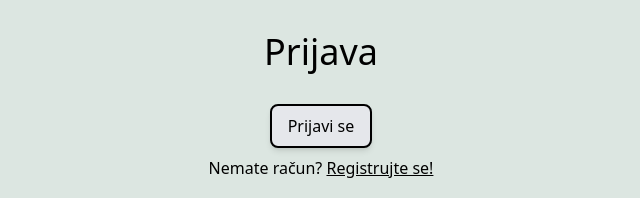
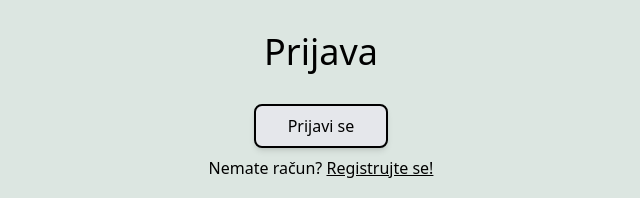
Before and after one commit to taariikkk/ETF-dzemat, a React (Vite) app in the folder client/: page /prijava in a window 1280 px wide. Shown: the top 198 px of the page, without its empty margins (319-959 px from the left). Built offline with nearby package versions, Linux system fonts and the light colour scheme.

Commit message:
Prepravljen raspored i vrijednost klasa.

```diff
--- a/client/src/main-components/Layout.tsx
+++ b/client/src/main-components/Layout.tsx
@@ -10,7 +10,7 @@ const Layout = () => {
   }, []);
 
   return (
-    <div className="flex flex-col min-h-screen w-screen bg-pozadinaEkrana text-center text-4xl py-8 px-0">
+    <div className="flex flex-col min-h-screen w-screen bg-pozadinaEkrana text-center text-4xl pt-8 pb-20 px-0">
       <Outlet />
     </div>
   );
--- a/client/src/main-components/Navigacija.tsx
+++ b/client/src/main-components/Navigacija.tsx
@@ -43,7 +43,7 @@ const Navigacija = () => {
   return (
     <div className="max-w-xs bg-black rounded-3xl flex py-2 px-1 justify-evenly mx-auto fixed bottom-4 left-2/4 -translate-x-2/4">
       {ikone.map(({ id, link, Ikona }) => (
-        <IkonaNavigacije key={id} id={id} Ikona={Ikona} link={link} />
+        <IkonaNavigacije key={id} id={id} link={link} Ikona={Ikona} />
       ))}
     </div>
   );
--- a/client/src/reusable/Dugme.tsx
+++ b/client/src/reusable/Dugme.tsx
@@ -1,13 +1,13 @@
 interface DugmeProps {
   text: string;
-  onClick: () => void;
+  onClick?: () => void;
 }
 
 const Dugme: React.FC<DugmeProps> = ({ text, onClick }) => {
   return (
     <button
       onClick={onClick}
-      className="text-base px-4 py-2 border-2 border-black bg-gray-200 hover:bg-gray-300 active:bg-gray-100 rounded-lg shadow-md transition-all "
+      className="px-8 border-2 border-black bg-gray-200 hover:bg-gray-300 active:bg-gray-100 rounded-lg shadow-md transition-all "
     >
       {text}
     </button>
```
